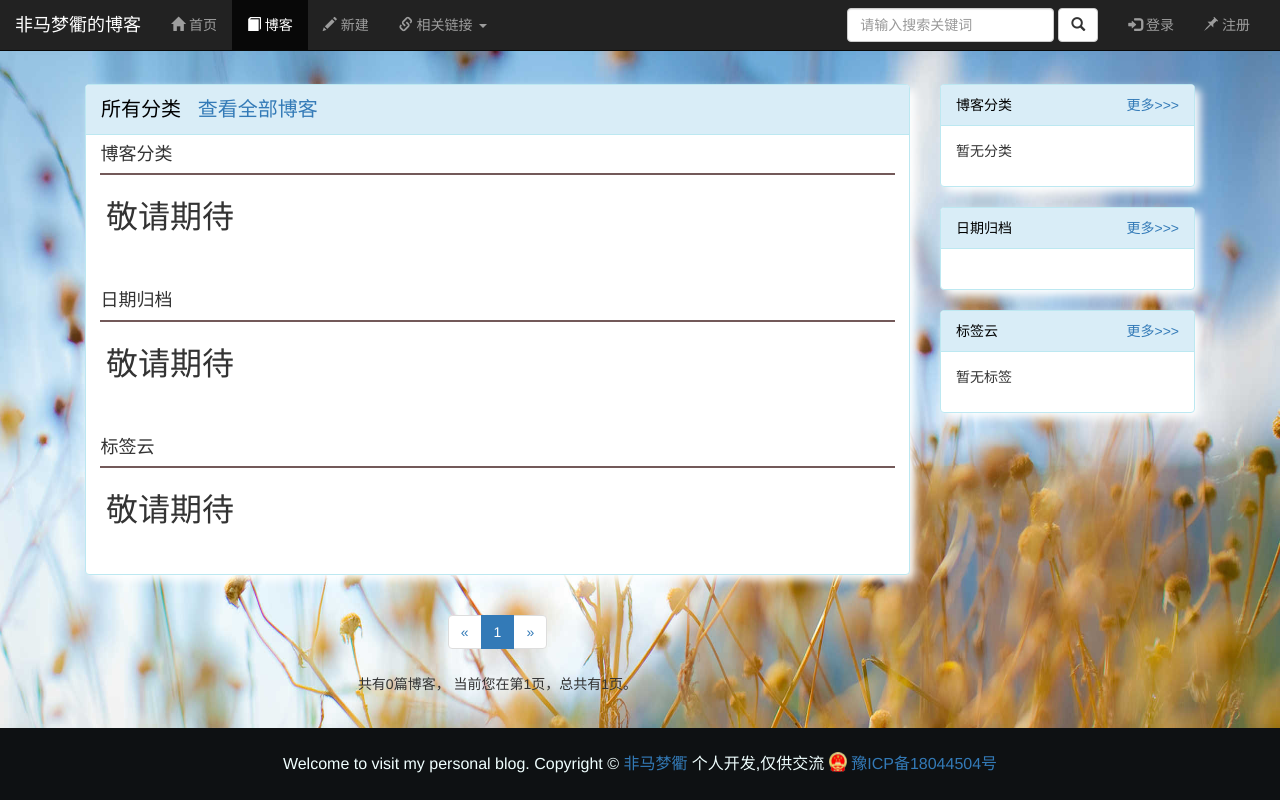
After one commit to Abeautifulsnow/personal-blog, a Django app: page /blog/all_types/ in a window 1280 px wide. The commit adds this page. Run offline with Django 3.2, Linux system fonts and the light colour scheme; data that the repository does not hold is empty; some libraries are stand-ins or nearby versions.

Commit message:
添加分类汇总页面

```diff
--- a/work_blog/apps/blog/urls.py
+++ b/work_blog/apps/blog/urls.py
@@ -1,6 +1,6 @@
 # encoding: utf-8
 from django.urls import path, re_path
-from blog.views import blog_detail, blogs_type, blogs_tags, blog_list, blogs_by_date
+from blog.views import blog_detail, blogs_type, blogs_tags, blog_list, blogs_by_date, all_types
 
 urlpatterns = [
     path("", blog_list, name="blog_list"),
@@ -11,7 +11,9 @@ urlpatterns = [
     # 博客标签页面
     re_path(r'^tag/(?P<tag_pk>\d+)/$', blogs_tags, name='blogs_tags'),
     # 按日期分类
-    path('date/<int:year>/<int:month>', blogs_by_date, name="blogs_by_date")
+    path('date/<int:year>/<int:month>', blogs_by_date, name="blogs_by_date"),
+    # 所有分类归纳页
+    path('all_types/', all_types, name="all_types"),
 ]
 
 app_name = 'blog'
--- a/work_blog/apps/blog/views.py
+++ b/work_blog/apps/blog/views.py
@@ -154,6 +154,17 @@ def blogs_tags(request, tag_pk):
     return render(request, 'blogs_tags.html', context)
 
 
+def all_types(request):
+    """
+    博客分类、日期归档、标签总归档
+    :param request:
+    :return:
+    """
+    all_blogs = Blog.objects.all()
+    context = get_blog_list_common(request, all_blogs)
+    return render(request, 'all_types.html', context)
+
+
 def blog_detail(request, blog_pk):
     """
     博客详情页
--- a/work_blog/static/base.css
+++ b/work_blog/static/base.css
@@ -94,3 +94,6 @@ div.fixed-top a.gotop {
     color: #fff;
     z-index: 99998;
 }
+ul.info-types {
+    list-style-type: none;
+}
--- a/work_blog/static/blog.css
+++ b/work_blog/static/blog.css
@@ -148,6 +148,14 @@ li.panel-detail {
     padding-bottom: .3rem;
     border-bottom: 2px solid #eee;
 }
+ul.blog-tags li.panel-detail {
+    border-bottom: none!important;
+    float: left;
+}
+ul.blog-tags li.panel-detail a {
+    display: block;
+    margin-right: 0.8em;
+}
 div#content_right {
     background-color: #ffffff;
     border: solid 2px #c3c3c3;
@@ -171,3 +179,50 @@ div.blog-content blockquote {
     background-color: #abb51985 !important;
     border-left: 5px solid #a59d3f;
 }
+
+/* all_types.html */
+div.blog-types {
+    margin-bottom: inherit;
+}
+div.blog-dates {
+    margin-bottom: inherit;
+}
+div.blog-tags {
+    margin-bottom: inherit;
+}
+div.blog-types h4 {
+    margin-left: 0.8em;
+    margin-right: 0.8em;
+    padding-bottom: 0.5em;
+    border-bottom: 2px solid #735959;
+}
+div.blog-dates h4 {
+    margin-left: 0.8em;
+    margin-right: 0.8em;
+    padding-bottom: 0.5em;
+    border-bottom: 2px solid #735959;
+}
+div.blog-tags h4 {
+    margin-left: 0.8em;
+    margin-right: 0.8em;
+    padding-bottom: 0.5em;
+    border-bottom: 2px solid #735959;
+}
+li.types-detail {
+    list-style-type: none;
+    margin-left: 1em;
+    margin-right: 0.4em;
+    float: left;
+}
+li.dates-detail {
+    list-style-type: none;
+    margin-left: 1em;
+    margin-right: 0.4em;
+    float: left;
+}
+li.tags-detail {
+    list-style-type: none;
+    margin-left: 1em;
+    margin-right: 0.4em;
+    float: left;
+}
--- /dev/null
+++ b/work_blog/templates/all_types.html
@@ -0,0 +1,60 @@
+{% extends 'blog_list.html' %}
+
+{% block title %}所有分类{% endblock title %}
+
+{% block blog_list_title %}
+    所有分类&nbsp;&nbsp;
+    <a href="{% url 'blog:blog_list' %}">查看全部博客</a>
+{% endblock blog_list_title %}
+
+{% block type_list %}
+    <!-- 博客分类 -->
+    <div class="blog-types">
+        <h4>博客分类</h4>
+        {% for blog_type in blog_types %}
+            <ul id="blog_types">
+                <li class="types-detail">
+                    <a href="{% url 'blog:blogs_type' blog_type.id %}">
+                        {{ blog_type.type_name }}({{ blog_type.blog_set.count }}篇)
+                    </a>
+                </li>
+            </ul>
+        {% empty %}
+            <p style="font-size: xx-large; margin: 20px">敬请期待</p>
+        {% endfor %}
+    </div>
+    <br>
+    <!-- 日期归档 -->
+    <div class="blog-dates">
+        <h4>日期归档</h4>
+        {% for blog_date, blog_count in blog_dates.items %}
+            <ul id="blog_dates">
+                <li class="dates-detail">
+                    <a href="{% url 'blog:blogs_by_date' blog_date.year blog_date.month %}">
+                        {{ blog_date|date:'Y年m月' }}({{ blog_count }}篇)
+                    </a>
+                </li>
+            </ul>
+        {% empty %}
+            <p style="font-size: xx-large; margin: 20px">敬请期待</p>
+        {% endfor %}
+    </div>
+    <br>
+    <!-- 标签云 -->
+    <div class="blog-tags">
+        <h4>标签云</h4>
+        {% for blog_tag in tags %}
+            <ul id="blog_tags">
+                <li class="tags-detail">
+                    <a href="{% url 'blog:blogs_tags' blog_tag.id %}" id="{{ forloop.counter }}"
+                        title="【{{ blog_tag.name }}】标签下有{{ tag.blog_set.count }}篇博客">
+                        {{ blog_tag.name }}({{ blog_tag.blog_set.count }}篇)
+                    </a>
+                </li>
+            </ul>
+        {% empty %}
+            <p style="font-size: xx-large; margin: 20px">敬请期待</p>
+        {% endfor %}
+    </div>
+    <br>
+{% endblock type_list %}
--- a/work_blog/templates/blog_detail.html
+++ b/work_blog/templates/blog_detail.html
@@ -39,7 +39,7 @@
                                 {% for blog_tag in blog.tag.all %}
                                     <a href="{% url 'blog:blogs_tags' blog_tag.id %}">
                                         {{ blog_tag.name }}
-                                    </a>
+                                    </a>|
                                 {% endfor %}
                             </li>
                             &nbsp;&nbsp;&nbsp;&nbsp;
--- a/work_blog/templates/blog_list.html
+++ b/work_blog/templates/blog_list.html
@@ -18,7 +18,8 @@
                     <div class="panel-heading">
                         {% block blog_list_title %}博客列表{% endblock blog_list_title %}
                     </div>
-                    <div class="panel-body">
+                    {% block type_list %}
+                        <div class="panel-body">
                          {% for blog in page_of_blogs.object_list %}
                             <div class="blog">
                                 <h3>
@@ -53,6 +54,7 @@
                             </div>
                         {% endfor %}
                     </div>
+                    {% endblock type_list %}
                 </div>
 
                 <!-- 分页显示 -->
@@ -108,7 +110,7 @@
                     <div class="panel-heading">
                         <span style="color: black">博客分类</span>
                         <span style="float: right">
-                            <a href="#">更多>>></a>
+                            <a href="{% url 'blog:all_types' %}">更多>>></a>
                         </span>
                     </div>
                     <div class="panel-body">
@@ -130,7 +132,7 @@
                     <div class="panel-heading">
                         <span style="color: black;">日期归档</span>
                         <span style="float: right">
-                            <a href="#">更多>>></a>
+                            <a href="{% url 'blog:all_types' %}">更多>>></a>
                         </span>
                     </div>
                     <div class="panel-body">
@@ -150,7 +152,7 @@
                     <div class="panel-heading">
                         <span style="color: black">标签云</span>
                         <span style="float: right">
-                            <a href="#">更多>>></a>
+                            <a href="{% url 'blog:all_types' %}">更多>>></a>
                         </span>
                     </div>
                     <div class="panel-body">
@@ -159,7 +161,7 @@
                                 <li class="panel-detail">
                                     <a href="{% url 'blog:blogs_tags' tag.id %}" id="{{ forloop.counter }}"
                                         title="【{{ tag.name }}】标签下有{{ tag.blog_set.count }}篇博客">
-                                        {{ tag.name }}({{ tag.blog_set.count }}篇)
+                                        {{ tag.name }}
                                     </a>
                                 </li>
                             {% empty %}
--- a/work_blog/templates/user_info.html
+++ b/work_blog/templates/user_info.html
@@ -22,7 +22,7 @@
                             <span style="color: black">个人信息</span>
                         </div>
                         <div class="panel-body">
-                            <ul class="blog-types">
+                            <ul class="info-types">
                                 <li>用户名： {{ user.username }}&nbsp;<a href="{% url 'user:change_password' %}">[修改密码]</a></li>
                                 <li>昵称： {{ user.get_nickname }}&nbsp;<a href="{% url 'user:change_nickname' %}?from={{ request.get_full_path }}">[修改昵称]</a></li>
                                 <li>邮箱： {% if user.email %}{{ user.email }}{% else %}未绑定&nbsp;<a href="{% url 'user:bind_email' %}">[绑定邮箱]</a>{% endif %}</li>
```
